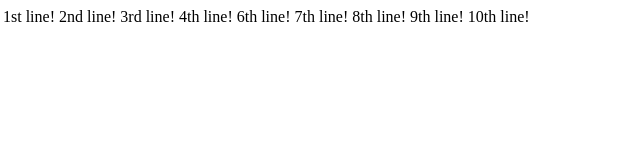
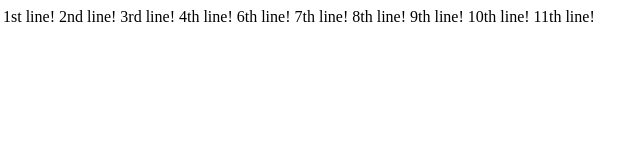
Before and after one commit to amitsinghsutara/New-Testing, a website: page index.html in a window 1280 px wide. Shown: the full height of the page, 5-645 px from the left. Drawn offline with Linux system fonts and the light colour scheme.

Commit message:
feat: Added 11th line!

```diff
--- a/index.html
+++ b/index.html
@@ -8,5 +8,6 @@
 </head>
 <body>
     1st line! 2nd line! 3rd line! 4th line! 6th line! 7th line! 8th line! 9th line! 10th line!
+    11th line!
 </body>
 </html>
```
